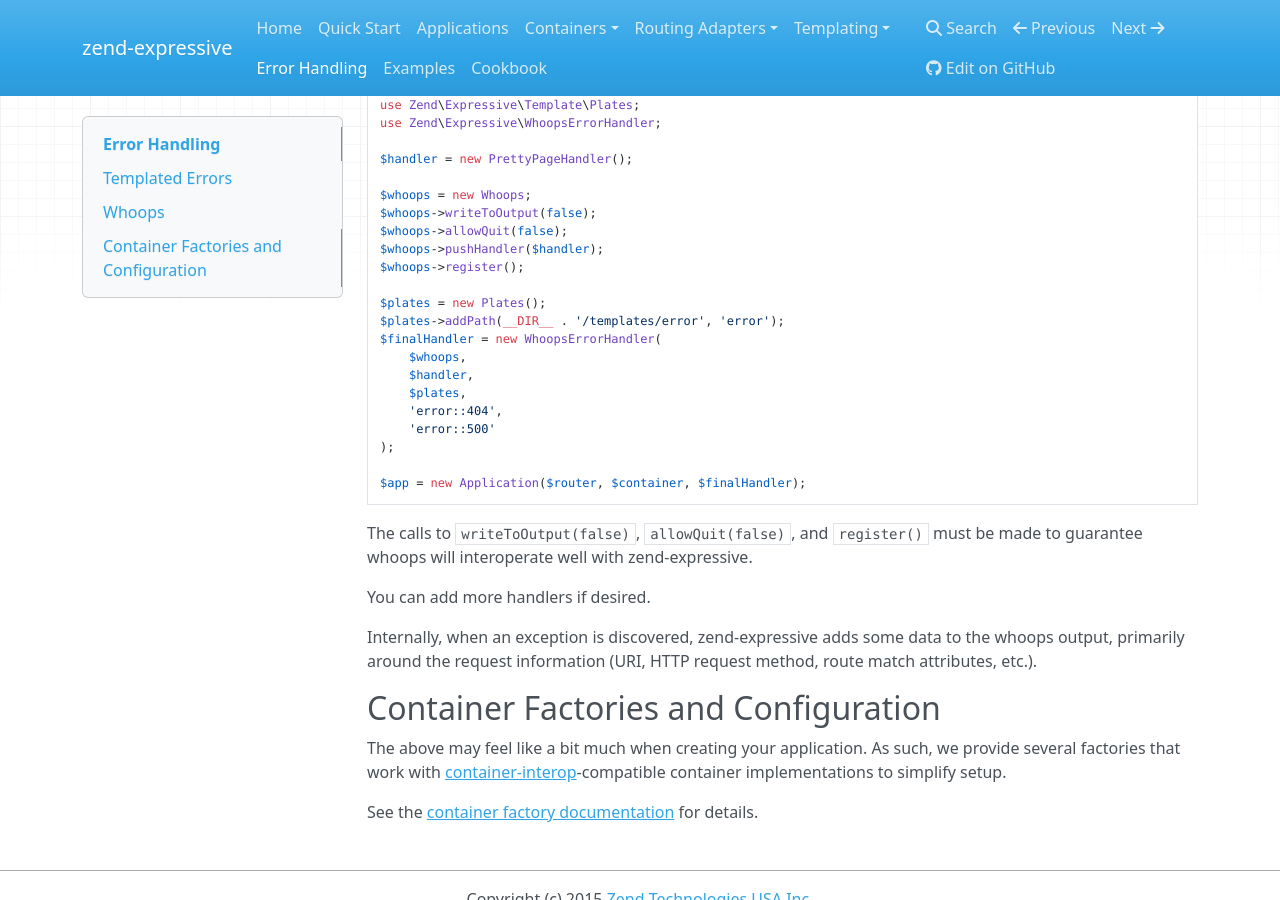
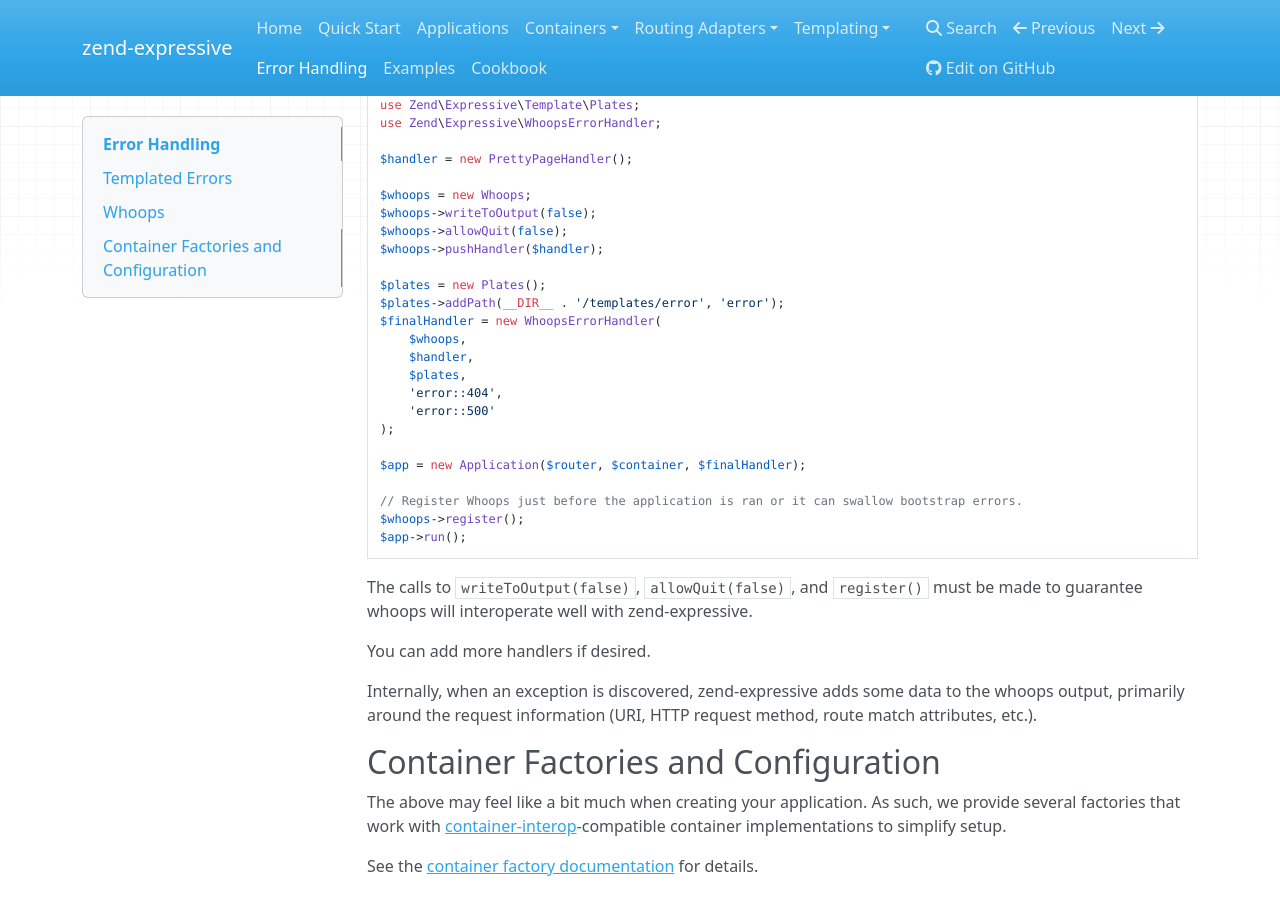
Before and after one commit to zendframework/zend-expressive, an MkDocs documentation site: the page built from doc/book/error-handling.md, in a window 1280 px wide and 900 px high, scrolled down 1726 px. Built offline with MkDocs 1.6.1, drawn with Linux system fonts in a browser that asks for light colours; nearby versions of some CDN libraries; old or Windows-style settings are respelled for this version of MkDocs.

Commit message:
Update error-handling.md

````diff
--- a/doc/book/error-handling.md
+++ b/doc/book/error-handling.md
@@ -107,6 +106,10 @@
 );
 
 $app = new Application($router, $container, $finalHandler);
+
+// Register Whoops just before the application is ran or it can swallow bootstrap errors.
+$whoops->register();
+$app->run();
 ```
 
 The calls to `writeToOutput(false)`, `allowQuit(false)`, and `register()` must be made to guarantee
````
Also changed, not shown: other parts of doc/book/error-handling.md (+0 -1 lines).
